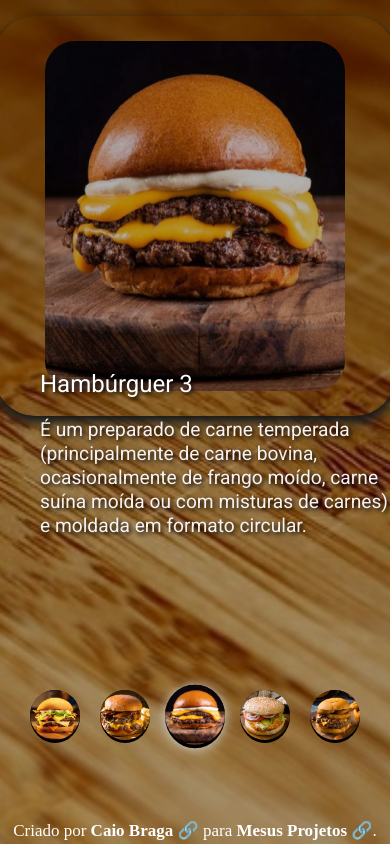
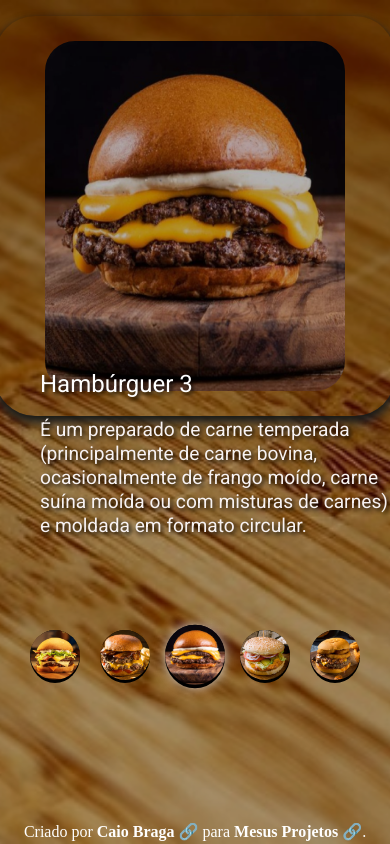
Before and after one commit to caiodiom/projeto-exibir, a plain HTML site: page index.html in a window 390 px wide. Drawn offline with Linux system fonts and the light colour scheme.

Commit message:
responsividade 3

```diff
--- a/src/css/responsivo.css
+++ b/src/css/responsivo.css
@@ -87,12 +87,13 @@
         flex-direction: row;
         align-items: flex-end;
         width: 100%;
-        padding: 100px;
+        padding: 160px;
     }
 
     .botoes .botao img {
         max-width: 60px;
     }
+
 }
 
 @media (max-width: 425px) {
@@ -123,7 +124,7 @@
     }
     footer {
 
-        font-size: 17px;
+        font-size: 16px;
 
         margin: 0;
 
```
